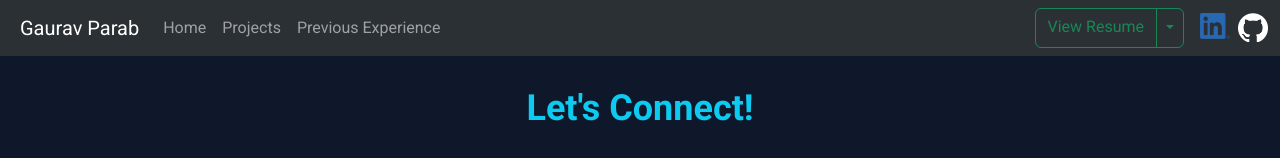
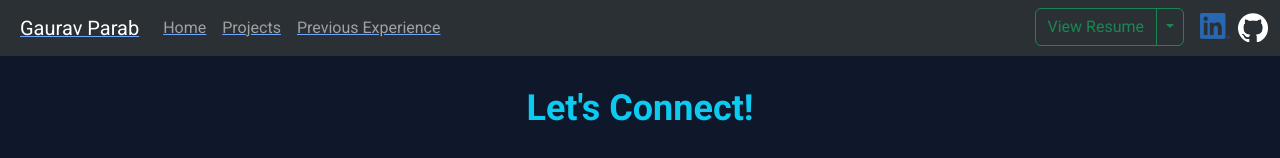
Before and after one commit to graviscool/gauravkparab.com, a Next.js app: page /contact in a window 1280 px wide. Shown: the top 158 px of the page. Built offline with nearby package versions, Linux system fonts and the light colour scheme.

Commit message:
refactor: remove legacyBehavior prop from Link components in navigation files

```diff
--- a/src/app/components/ContactNavbar.tsx
+++ b/src/app/components/ContactNavbar.tsx
@@ -21,7 +21,9 @@ const NextNavLink = ({
   [key: string]: any;
 }) => {
   return (
-    <Link href={href} passHref legacyBehavior>
+    <Link href={href}>
+      {/* @next-codemod-error This Link previously used the now removed `legacyBehavior` prop, and has a child that might not be an anchor. The codemod bailed out of lifting the child props to the Link. Check that the child component does not render an anchor, and potentially move the props manually to Link. */
+      }
       <Nav.Link {...props}>{children}</Nav.Link>
     </Link>
   );
@@ -37,7 +39,9 @@ const NextBrandLink = ({
   [key: string]: any;
 }) => {
   return (
-    <Link href={href} passHref legacyBehavior>
+    <Link href={href}>
+      {/* @next-codemod-error This Link previously used the now removed `legacyBehavior` prop, and has a child that might not be an anchor. The codemod bailed out of lifting the child props to the Link. Check that the child component does not render an anchor, and potentially move the props manually to Link. */
+      }
       <Navbar.Brand {...props}>{children}</Navbar.Brand>
     </Link>
   );
@@ -79,7 +83,9 @@ export default function ContactNavbar() {
                 <NextNavLink href="/#prevexp">Previous Experience</NextNavLink>
               </Nav>
               <Nav className="me-3">
-                <Link href="/resume" passHref legacyBehavior>
+                <Link href="/resume">
+                  {/* @next-codemod-error This Link previously used the now removed `legacyBehavior` prop, and has a child that might not be an anchor. The codemod bailed out of lifting the child props to the Link. Check that the child component does not render an anchor, and potentially move the props manually to Link. */
+                  }
                   <SplitButton
                     title="View Resume"
                     variant="outline-success"
--- a/src/app/components/NavigationBar.tsx
+++ b/src/app/components/NavigationBar.tsx
@@ -18,7 +18,9 @@ const NextNavLink = ({
   [key: string]: any;
 }) => {
   return (
-    <Link href={href} passHref legacyBehavior>
+    <Link href={href}>
+      {/* @next-codemod-error This Link previously used the now removed `legacyBehavior` prop, and has a child that might not be an anchor. The codemod bailed out of lifting the child props to the Link. Check that the child component does not render an anchor, and potentially move the props manually to Link. */
+      }
       <Nav.Link {...props}>{children}</Nav.Link>
     </Link>
   );
@@ -34,7 +36,9 @@ const NextBrandLink = ({
   [key: string]: any;
 }) => {
   return (
-    <Link href={href} passHref legacyBehavior>
+    <Link href={href}>
+      {/* @next-codemod-error This Link previously used the now removed `legacyBehavior` prop, and has a child that might not be an anchor. The codemod bailed out of lifting the child props to the Link. Check that the child component does not render an anchor, and potentially move the props manually to Link. */
+      }
       <Navbar.Brand {...props}>{children}</Navbar.Brand>
     </Link>
   );
@@ -78,7 +82,9 @@ export default function NavigationBar() {
                 <Nav.Link href="#prevexp">Experience</Nav.Link>
               </Nav>
               <Nav className="me-3">
-                <Link href="/resume" passHref legacyBehavior>
+                <Link href="/resume">
+                  {/* @next-codemod-error This Link previously used the now removed `legacyBehavior` prop, and has a child that might not be an anchor. The codemod bailed out of lifting the child props to the Link. Check that the child component does not render an anchor, and potentially move the props manually to Link. */
+                  }
                   <SplitButton title="View Resume" variant="outline-success">
                     <Dropdown.Item
                       href="/documents/Gaurav_Parab_resume.pdf"
--- a/src/app/components/ResumeNavbar.tsx
+++ b/src/app/components/ResumeNavbar.tsx
@@ -17,7 +17,9 @@ const NextNavLink = ({
   [key: string]: any;
 }) => {
   return (
-    <Link href={href} passHref legacyBehavior>
+    <Link href={href}>
+      {/* @next-codemod-error This Link previously used the now removed `legacyBehavior` prop, and has a child that might not be an anchor. The codemod bailed out of lifting the child props to the Link. Check that the child component does not render an anchor, and potentially move the props manually to Link. */
+      }
       <Nav.Link {...props}>{children}</Nav.Link>
     </Link>
   );
@@ -33,7 +35,9 @@ const NextBrandLink = ({
   [key: string]: any;
 }) => {
   return (
-    <Link href={href} passHref legacyBehavior>
+    <Link href={href}>
+      {/* @next-codemod-error This Link previously used the now removed `legacyBehavior` prop, and has a child that might not be an anchor. The codemod bailed out of lifting the child props to the Link. Check that the child component does not render an anchor, and potentially move the props manually to Link. */
+      }
       <Navbar.Brand {...props}>{children}</Navbar.Brand>
     </Link>
   );
```
